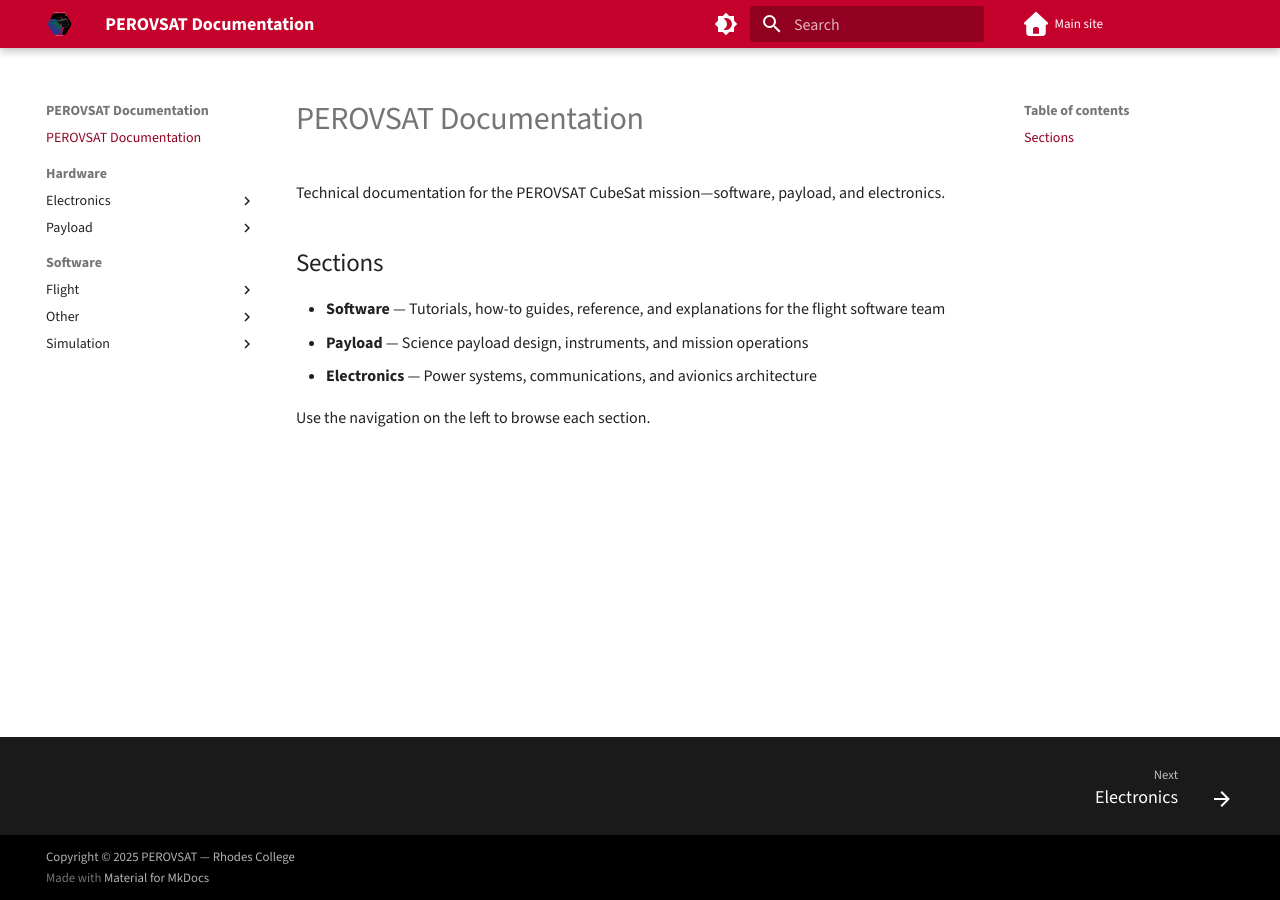
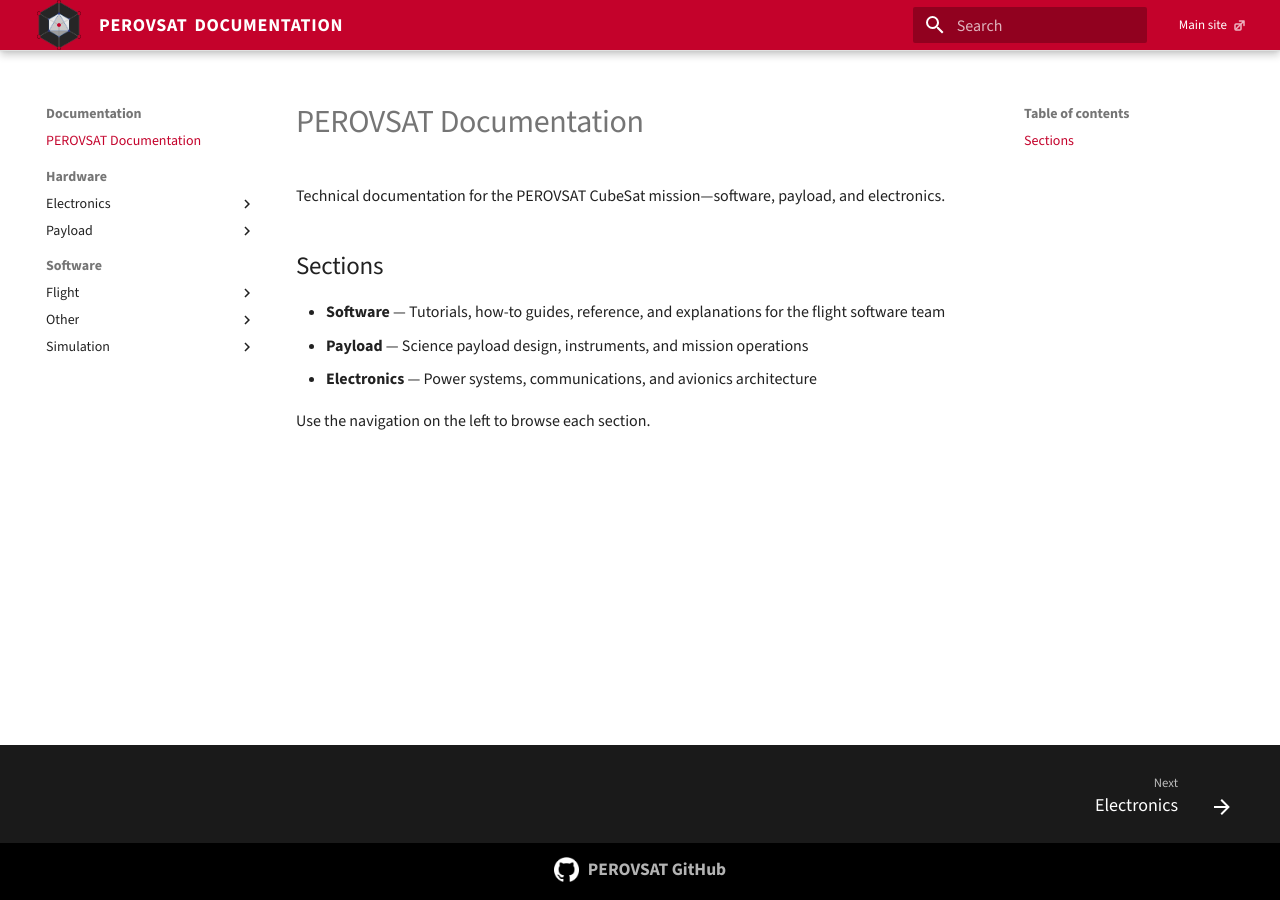
Before and after one commit to PEROVSAT/perovsat.github.io, an MkDocs documentation site: the page built from docs/content/index.md, in a window 1280 px wide. Built offline with MkDocs 1.6.1 and Material for MkDocs 9.7.7, drawn with Linux system fonts in a browser that asks for light colours.

Commit message:
MkDocs styling

```diff
--- /dev/null
+++ b/docs/content/overrides/partials/copyright.html
@@ -0,0 +1,15 @@
+<div class="md-copyright">
+  <a
+    href="https://github.com/PEROVSAT"
+    target="_blank"
+    rel="noopener noreferrer"
+    class="perovsat-footer-github"
+  >
+    <img
+      src="{{ 'assets/GitHubWhiteIcon.webp' | url }}"
+      alt=""
+      class="perovsat-footer-github__icon"
+    />
+    PEROVSAT GitHub
+  </a>
+</div>
--- /dev/null
+++ b/docs/content/overrides/partials/header.html
@@ -0,0 +1,71 @@
+{#-
+  PEROVSAT docs header — logo + brand text, actions on the right
+-#}
+{% set class = "md-header" %}
+{% if "navigation.tabs.sticky" in features %}
+  {% set class = class ~ " md-header--shadow md-header--lifted" %}
+{% elif "navigation.tabs" not in features %}
+  {% set class = class ~ " md-header--shadow" %}
+{% endif %}
+<header class="{{ class }}" data-md-component="header">
+  <nav class="md-header__inner md-grid" aria-label="{{ lang.t('header') }}">
+    <div class="perovsat-header__start">
+      <a
+        href="{{ config.extra.homepage | d(nav.homepage.url, true) | url }}"
+        title="Documentation home"
+        class="perovsat-header-brand"
+        aria-label="PEROVSAT Documentation home"
+        data-md-component="logo"
+      >
+        <img
+          src="{{ 'assets/PerovskiteLogoV2DarkBG.png' | url }}"
+          alt=""
+          class="perovsat-header-brand__logo"
+          width="50"
+          height="50"
+        />
+        <span class="perovsat-header-brand__text">
+          <span class="perovsat-header-brand__name">PEROVSAT</span>
+          <span class="perovsat-header-brand__section">Documentation</span>
+        </span>
+      </a>
+    </div>
+    <label class="md-header__button md-icon" for="__drawer">
+      {% set icon = config.theme.icon.menu or "material/menu" %}
+      {% include ".icons/" ~ icon ~ ".svg" %}
+    </label>
+    <div class="perovsat-header__end">
+      {% if config.theme.palette %}
+        {% if not config.theme.palette is mapping %}
+          {% include "partials/palette.html" %}
+        {% endif %}
+      {% endif %}
+      {% if not config.theme.palette is mapping %}
+        {% include "partials/javascripts/palette.html" %}
+      {% endif %}
+      {% if config.extra.alternate %}
+        {% include "partials/alternate.html" %}
+      {% endif %}
+      {% if "material/search" in config.plugins %}
+        {% set search = config.plugins["material/search"] | attr("config") %}
+        {% if search.enabled %}
+          <label class="md-header__button md-icon" for="__search">
+            {% set icon = config.theme.icon.search or "material/magnify" %}
+            {% include ".icons/" ~ icon ~ ".svg" %}
+          </label>
+          {% include "partials/search.html" %}
+        {% endif %}
+      {% endif %}
+      {% if config.repo_url %}
+        <div class="md-header__source">
+          {% include "partials/source.html" %}
+        </div>
+      {% endif %}
+    </div>
+  </nav>
+  {% if "navigation.tabs.sticky" in features %}
+    {% if "navigation.tabs" in features %}
+      {% include "partials/tabs.html" %}
+    {% endif %}
+  {% endif %}
+</header>
--- a/docs/content/overrides/partials/source.html
+++ b/docs/content/overrides/partials/source.html
@@ -1,13 +1,36 @@
 {% if config.extra.main_site_url %}
   <a
-    href="{{ config.extra.main_site_url }}"
+    href="{{ config.extra.main_site_url | url }}"
     title="Return to main site"
-    class="md-source"
+    class="md-source perovsat-main-site-link"
     data-md-component="source"
   >
-    <div class="md-source__icon md-icon">
-      {% include ".icons/fontawesome/solid/house.svg" %}
-    </div>
     <div class="md-source__repository">Main site</div>
+    <svg
+      class="perovsat-main-site-link__icon md-icon"
+      width="12"
+      height="12"
+      viewBox="0 0 12 12"
+      aria-hidden="true"
+    >
+      <path
+        d="M2 10 L10 2 M5.5 2 H10 V6.5"
+        stroke="currentColor"
+        stroke-width="1.5"
+        fill="none"
+        stroke-linecap="round"
+        stroke-linejoin="round"
+      />
+      <rect
+        x="1"
+        y="5"
+        width="6"
+        height="6"
+        rx="1"
+        stroke="currentColor"
+        stroke-width="1.5"
+        fill="none"
+      />
+    </svg>
   </a>
 {% endif %}
--- a/docs/content/stylesheets/extra.css
+++ b/docs/content/stylesheets/extra.css
@@ -14,65 +14,12 @@
   --rhodes-border: #2e2e2e;
   --rhodes-text: #e4e4e4;
   --rhodes-text-muted: #a3a3a3;
+  /* Material .md-grid / .md-main__inner default — keeps header aligned with docs nav */
+  --perovsat-docs-layout-max-width: 61rem;
 }
 
 /* --------------------------------------------------------------------------
-   Dark scheme (opt-in via toggle — muted, not high-contrast)
-   -------------------------------------------------------------------------- */
-
-[data-md-color-scheme="perovsat"] {
-  color-scheme: dark;
-
-  --md-primary-fg-color: #b83a4f;
-  --md-primary-fg-color--light: #c45263;
-  --md-primary-fg-color--dark: var(--rhodes-red-dark);
-  --md-primary-bg-color: #141414;
-
-  --md-accent-fg-color: #c45263;
-  --md-accent-fg-color--transparent: rgba(196, 2, 43, 0.06);
-  --md-accent-bg-color: var(--rhodes-red);
-
-  --md-default-bg-color: #141414;
-  --md-default-bg-color--light: var(--rhodes-surface);
-  --md-default-bg-color--lighter: var(--rhodes-surface-elevated);
-  --md-default-bg-color--lightest: #242424;
-  --md-default-fg-color: var(--rhodes-text);
-  --md-default-fg-color--light: var(--rhodes-text-muted);
-  --md-default-fg-color--lighter: #787878;
-  --md-default-fg-color--lightest: #5a5a5a;
-
-  --md-code-fg-color: #d8d8d8;
-  --md-code-bg-color: var(--rhodes-surface-elevated);
-
-  --md-typeset-a-color: #c9a0a8;
-
-  --md-typeset-kbd-color: var(--rhodes-text);
-  --md-typeset-kbd-accent-color: var(--rhodes-surface-elevated);
-  --md-typeset-kbd-border-color: var(--rhodes-border);
-
-  --md-typeset-table-color: var(--rhodes-border);
-
-  --md-admonition-bg-color: var(--rhodes-surface-elevated);
-  --md-admonition-fg-color: var(--rhodes-text);
-
-  --md-footer-bg-color: #0f0f0f;
-  --md-footer-bg-color--dark: #0a0a0a;
-  --md-footer-fg-color: var(--rhodes-text-muted);
-  --md-footer-fg-color--light: var(--rhodes-text);
-  --md-footer-fg-color--lighter: #ffffff;
-
-  --md-header-bg-color: rgba(20, 20, 20, 0.95);
-  --md-header-bg-color--dark: rgba(15, 15, 15, 0.98);
-
-  --md-shadow-z1: 0 0.125rem 0.4rem rgba(0, 0, 0, 0.4);
-  --md-shadow-z2: 0 0.25rem 0.8rem rgba(0, 0, 0, 0.5);
-  --md-shadow-z3: 0 0.5rem 1.5rem rgba(0, 0, 0, 0.6);
-
-  --md-hue: 352;
-}
-
-/* --------------------------------------------------------------------------
-   Light scheme (optional toggle)
+   Light scheme
    -------------------------------------------------------------------------- */
 
 [data-md-color-scheme="default"] {
@@ -91,47 +38,162 @@
 }
 
 /* --------------------------------------------------------------------------
+   Header brand — logo + title
+   -------------------------------------------------------------------------- */
+
+.perovsat-header__start {
+  display: flex;
+  align-items: center;
+  flex-shrink: 0;
+  margin: 0;
+  padding: 0;
+}
+
+.perovsat-header-brand {
+  display: inline-flex;
+  align-items: center;
+  gap: 0.75rem;
+  margin: 0;
+  padding: 0;
+  color: #ffffff;
+  text-decoration: none;
+  line-height: 1;
+}
+
+.perovsat-header-brand:hover {
+  color: #ffffff;
+  opacity: 0.92;
+}
+
+.perovsat-header-brand__logo {
+  display: block;
+  flex-shrink: 0;
+  width: 50px;
+  height: 50px;
+  object-fit: contain;
+}
+
+.perovsat-header-brand__text {
+  display: inline-flex;
+  align-items: center;
+  gap: 0.35rem;
+  font-size: 0.9rem;
+  font-weight: 700;
+  letter-spacing: 0.04em;
+  text-transform: uppercase;
+  white-space: nowrap;
+}
+
+.perovsat-header-brand__name,
+.perovsat-header-brand__section {
+  line-height: 1;
+}
+
+.perovsat-header__end {
+  display: flex;
+  align-items: center;
+  margin-left: auto;
+  gap: 0.25rem;
+}
+
+.perovsat-header__end .md-header__source {
+  display: block;
+  margin-left: 0.75rem;
+  max-width: none;
+  width: auto;
+}
+
+/* Main site link — external-link icon (matches Astro site) */
+.perovsat-main-site-link {
+  display: inline-flex;
+  align-items: center;
+  gap: 0.35rem;
+}
+
+.perovsat-main-site-link__icon {
+  flex-shrink: 0;
+  opacity: 0.7;
+}
+
+/* --------------------------------------------------------------------------
+   Footer — GitHub link (matches Astro site)
+   -------------------------------------------------------------------------- */
+
+.perovsat-footer-github {
+  display: inline-flex;
+  align-items: center;
+  gap: 0.45rem;
+  color: var(--rhodes-text-muted);
+  text-decoration: none;
+  font-weight: 600;
+  font-size: 0.875rem;
+}
+
+.perovsat-footer-github:hover {
+  color: var(--rhodes-red);
+  text-decoration: underline;
+}
+
+.perovsat-footer-github__icon {
+  width: 1.25rem;
+  height: 1.25rem;
+  object-fit: contain;
+}
+
+.md-copyright {
+  width: 100%;
+  text-align: center;
+}
+
+/* --------------------------------------------------------------------------
    Header & navigation
    -------------------------------------------------------------------------- */
 
-[data-md-color-scheme="perovsat"] .md-header {
-  border-bottom: 1px solid var(--rhodes-border);
-  backdrop-filter: blur(12px);
+[data-md-color-scheme="default"] .md-header {
+  border-bottom: 1px solid #e0e0e0;
 }
 
-[data-md-color-scheme="perovsat"] .md-tabs {
-  background-color: var(--rhodes-surface);
-  border-bottom: 1px solid var(--rhodes-border);
+[data-md-color-scheme="default"] .md-header__inner {
+  width: 100%;
+  max-width: var(--perovsat-docs-layout-max-width);
+  margin: 0 auto;
+  padding: 0 0.2rem;
+  justify-content: flex-start;
+  box-sizing: border-box;
 }
 
-[data-md-color-scheme="perovsat"] .md-tabs__link--active,
-[data-md-color-scheme="perovsat"] .md-tabs__link:hover {
-  color: #d4d4d4;
+[data-md-color-scheme="default"] .md-tabs {
+  border-bottom: 1px solid #e0e0e0;
 }
 
-[data-md-color-scheme="perovsat"] .md-nav__link--active,
-[data-md-color-scheme="perovsat"] .md-nav__link:hover {
-  color: #d4d4d4;
+[data-md-color-scheme="default"] .md-tabs__link--active,
+[data-md-color-scheme="default"] .md-tabs__link:hover {
+  color: var(--rhodes-red);
 }
 
-[data-md-color-scheme="perovsat"] .md-nav__item .md-nav__link--active {
-  border-left-color: #b83a4f;
+[data-md-color-scheme="default"] .md-nav__link--active,
+[data-md-color-scheme="default"] .md-nav__link:hover {
+  color: var(--rhodes-red);
+}
+
+[data-md-color-scheme="default"] .md-nav__item .md-nav__link--active {
+  border-left-color: var(--rhodes-red);
 }
 
 /* --------------------------------------------------------------------------
    Admonitions
    -------------------------------------------------------------------------- */
 
-[data-md-color-scheme="perovsat"] .md-typeset .admonition,
-[data-md-color-scheme="perovsat"] .md-typeset details {
-  border-color: var(--rhodes-border);
+[data-md-color-scheme="default"] .md-typeset .admonition,
+[data-md-color-scheme="default"] .md-typeset details {
+  border-color: #e0e0e0;
   box-shadow: none;
 }
 
-[data-md-color-scheme="perovsat"] .md-typeset .warning > .admonition-title,
-[data-md-color-scheme="perovsat"] .md-typeset .warning > summary {
+[data-md-color-scheme="default"] .md-typeset .warning > .admonition-title,
+[data-md-color-scheme="default"] .md-typeset .warning > summary {
   background-color: rgba(196, 2, 43, 0.08);
-  border-color: var(--rhodes-border);
+  border-color: #e0e0e0;
 }
 
 /* --------------------------------------------------------------------------
@@ -165,9 +227,9 @@
   padding: 3.5rem 2rem 3rem;
   text-align: center;
   background:
-    radial-gradient(ellipse 80% 60% at 50% 0%, var(--rhodes-red-glow), transparent 70%),
-    linear-gradient(180deg, var(--rhodes-surface) 0%, var(--rhodes-black) 100%);
-  border-bottom: 1px solid var(--rhodes-border);
+    radial-gradient(ellipse 80% 60% at 50% 0%, rgba(196, 2, 43, 0.08), transparent 70%),
+    linear-gradient(180deg, #f8f8f8 0%, #ffffff 100%);
+  border-bottom: 1px solid #e0e0e0;
   overflow: hidden;
 }
 
@@ -207,7 +269,7 @@
   font-weight: 700;
   letter-spacing: 0.06em;
   line-height: 1.1;
-  color: #ffffff;
+  color: var(--rhodes-black);
 }
 
 .perovsat-hero__subtitle {
@@ -246,15 +308,15 @@
 .perovsat-stats__item {
   padding: 1.25rem 1rem;
   text-align: center;
-  background: var(--rhodes-surface-elevated);
-  border: 1px solid var(--rhodes-border);
+  background: #fafafa;
+  border: 1px solid #e8e8e8;
   border-radius: 0.5rem;
   transition: border-color 0.2s ease, box-shadow 0.2s ease;
 }
 
-[data-md-color-scheme="perovsat"] .perovsat-stats__item:hover {
-  border-color: #3a3a3a;
-  box-shadow: none;
+[data-md-color-scheme="default"] .perovsat-stats__item:hover {
+  border-color: #d0d0d0;
+  box-shadow: 0 0.125rem 0.5rem rgba(0, 0, 0, 0.06);
 }
 
 .perovsat-stats__label {
@@ -271,7 +333,7 @@
   display: block;
   font-size: 0.95rem;
   font-weight: 500;
-  color: var(--rhodes-text);
+  color: #333333;
   line-height: 1.4;
 }
 
@@ -291,16 +353,16 @@
   flex-direction: column;
   padding: 1.5rem;
   text-decoration: none !important;
-  background: var(--rhodes-surface-elevated);
-  border: 1px solid var(--rhodes-border);
+  background: #fafafa;
+  border: 1px solid #e8e8e8;
   border-radius: 0.5rem;
   transition: border-color 0.2s ease, transform 0.2s ease, box-shadow 0.2s ease;
 }
 
-[data-md-color-scheme="perovsat"] .perovsat-card:hover {
-  border-color: #3a3a3a;
+[data-md-color-scheme="default"] .perovsat-card:hover {
+  border-color: #d0d0d0;
   transform: translateY(-1px);
-  box-shadow: 0 0.25rem 0.75rem rgba(0, 0, 0, 0.3);
+  box-shadow: 0 0.25rem 0.75rem rgba(0, 0, 0, 0.08);
 }
 
 .perovsat-card__icon {
@@ -314,13 +376,13 @@
   margin: 0 0 0.5rem;
   font-size: 1.05rem;
   font-weight: 600;
-  color: #ffffff !important;
+  color: var(--rhodes-black) !important;
 }
 
 .perovsat-card__desc {
   margin: 0;
   font-size: 0.85rem;
-  color: var(--rhodes-text-muted) !important;
+  color: #666666 !important;
   line-height: 1.5;
   flex-grow: 1;
 }
@@ -344,56 +406,6 @@
   font-weight: 600;
   letter-spacing: 0.06em;
   text-transform: uppercase;
-  color: var(--rhodes-text-muted);
-  border-bottom: 1px solid var(--rhodes-border);
+  color: #666666;
+  border-bottom: 1px solid #e0e0e0;
 }
-
-/* Dark mode hero — subtle, not pure black */
-[data-md-color-scheme="perovsat"] .perovsat-hero {
-  background:
-    radial-gradient(ellipse 80% 60% at 50% 0%, rgba(196, 2, 43, 0.06), transparent 70%),
-    linear-gradient(180deg, #1a1a1a 0%, #141414 100%);
-  border-bottom-color: var(--rhodes-border);
-}
-
-[data-md-color-scheme="perovsat"] .perovsat-hero__title {
-  color: #f0f0f0;
-}
-
-[data-md-color-scheme="perovsat"] .perovsat-hero__affiliation strong {
-  color: #c45263;
-}
-
-[data-md-color-scheme="perovsat"] .perovsat-stats__label {
-  color: #b83a4f;
-}
-
-[data-md-color-scheme="perovsat"] .perovsat-card__title {
-  color: #f0f0f0 !important;
-}
-
-/* Light mode card adjustments */
-[data-md-color-scheme="default"] .perovsat-hero {
-  background:
-    radial-gradient(ellipse 80% 60% at 50% 0%, rgba(196, 2, 43, 0.08), transparent 70%),
-    linear-gradient(180deg, #f8f8f8 0%, #ffffff 100%);
-  border-bottom-color: #e0e0e0;
-}
-
-[data-md-color-scheme="default"] .perovsat-hero__title {
-  color: var(--rhodes-black);
-}
-
-[data-md-color-scheme="default"] .perovsat-stats__item,
-[data-md-color-scheme="default"] .perovsat-card {
-  background: #fafafa;
-  border-color: #e8e8e8;
-}
-
-[data-md-color-scheme="default"] .perovsat-card__title {
-  color: var(--rhodes-black) !important;
-}
-
-[data-md-color-scheme="default"] .perovsat-stats__value {
-  color: #333333;
-}
--- a/docs/mkdocs.yml
+++ b/docs/mkdocs.yml
@@ -1,4 +1,4 @@
-site_name: PEROVSAT Documentation
+site_name: Documentation
 site_description: Technical documentation for the PEROVSAT CubeSat mission
 site_url: https://perovsat.github.io/documentation/
 site_author: PEROVSAT Team
@@ -13,25 +13,13 @@ theme:
   name: material
   custom_dir: content/overrides
 
-  logo: assets/MissionPatchV1.png
+  logo: assets/PerovskiteLogoV2DarkBG.png
   favicon: assets/MissionPatchV1.png
-
-  icon:
-    repo: fontawesome/solid/house
 
   palette:
     - scheme: default
       primary: custom
       accent: custom
-      toggle:
-        icon: material/brightness-4
-        name: Switch to dark mode
-    - scheme: perovsat
-      primary: custom
-      accent: custom
-      toggle:
-        icon: material/brightness-7
-        name: Switch to light mode
 
   font:
     text: Source Sans 3
@@ -66,7 +54,6 @@ markdown_extensions:
       emoji_generator: !!python/name:material.extensions.emoji.to_svg
 
 
-copyright: Copyright &copy; 2025 PEROVSAT — Rhodes College
-
 extra:
+  generator: false
   main_site_url: /
```
Also changed, not shown: docs/content/assets/GitHubWhiteIcon.webp (added), docs/content/assets/PerovskiteLogoV2DarkBG.png (added).
